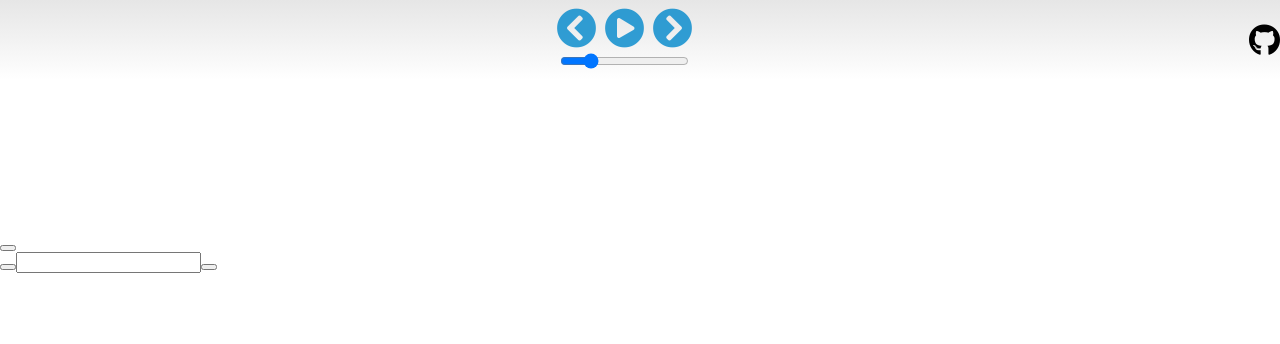
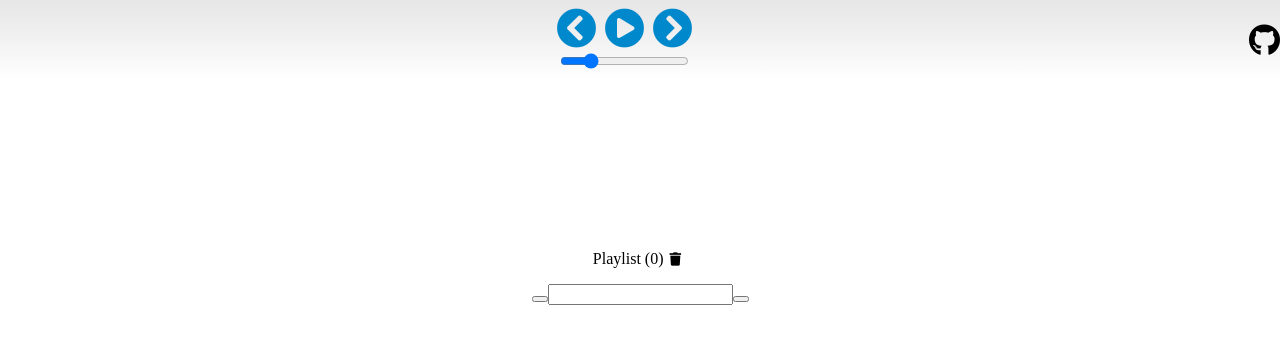
Before and after one commit to m1k3f/RadioPlayer-React, a React (Create React App) app in the folder ClientApp/: page / in a window 1280 px wide. Shown: the top 344 px of the page. Built offline with nearby package versions, Linux system fonts and the light colour scheme.

Commit message:
playlist updates

```diff
--- a/ClientApp/src/components/playlist/Playlist.js
+++ b/ClientApp/src/components/playlist/Playlist.js
@@ -1,16 +1,22 @@
 import React, { Component } from 'react';
+import RadioContext from '../context/RadioContext';
 import StationImage from './controls/StationImage'
 import PlaylistHeader from './PlaylistHeader'
 import PlaylistStations from './PlaylistStations'
 
 export default class Playlist extends Component {
 
+    static contextType = RadioContext;
+
     render() {
+        const { radioPlaylist } = this.context;
+        let playlist = radioPlaylist.playlist;
+
         return (
-            <section>
-                <StationImage />
-                <PlaylistHeader />
-                <PlaylistStations />
+            <section className="playlist">
+                {/* <StationImage /> */}
+                <PlaylistHeader playlistCount={playlist.length} />
+                <PlaylistStations playlistStations={playlist} />
             </section>
         );
     }
--- a/ClientApp/src/components/playlist/PlaylistHeader.js
+++ b/ClientApp/src/components/playlist/PlaylistHeader.js
@@ -4,10 +4,19 @@ import PlaylistClearButton from './controls/PlaylistClearButton'
 
 export default class PlaylistHeader extends Component {
 
+    state = {
+        playlistCount: 0
+    }
+
+    static getDerivedStateFromProps(props, state) {
+        return {playlistCount: props.playlistCount}
+    }
+
     render() {
         return (
-            <div>
-                <PlaylistCount />
+            <div className="playlistHeader">
+                {/* <PlaylistCount /> */}
+                <p>Playlist ({this.state.playlistCount})</p>
                 <PlaylistClearButton />
             </div>
         );
--- a/ClientApp/src/components/playlist/controls/PlaylistClearButton.js
+++ b/ClientApp/src/components/playlist/controls/PlaylistClearButton.js
@@ -2,9 +2,15 @@ import React, { Component } from 'react';
 
 export default class PlaylistClearButton extends Component {
 
+    handleButtonClick = (e) => {
+
+    }
+
     render() {
         return (
-            <button />
+            <button onClick={this.handleButtonClick}>
+                <i className="fas fa-trash"></i>
+            </button>
         );
     }
 }
--- a/ClientApp/src/css/radio.css
+++ b/ClientApp/src/css/radio.css
@@ -24,10 +24,6 @@ header section {
     align-items: center;
 }
 
-header section > div {
-    opacity: .8;
-}
-
 header section button {
     outline: none;
     border: none;
@@ -42,3 +38,37 @@ header section button {
 header > a > i {
     color: black;
 }
+
+main {
+    display: flex;
+    flex-direction: column;
+    justify-content: center;
+    align-items: center;
+    /* width: 80%; */
+}
+
+main .stream {
+    max-width: 200px;
+    max-height: 200px;
+}
+
+main .playlist {
+    display: flex;
+    flex-direction: column;
+}
+
+main .playlist .playlistHeader {
+    display: flex;
+    flex-direction: row;
+    justify-content: space-between;
+}
+
+main .playlist .playlistHeader button {
+    outline: none;
+    border: none;
+    background: none;
+}
+
+main .stationSearch {
+
+}
```
